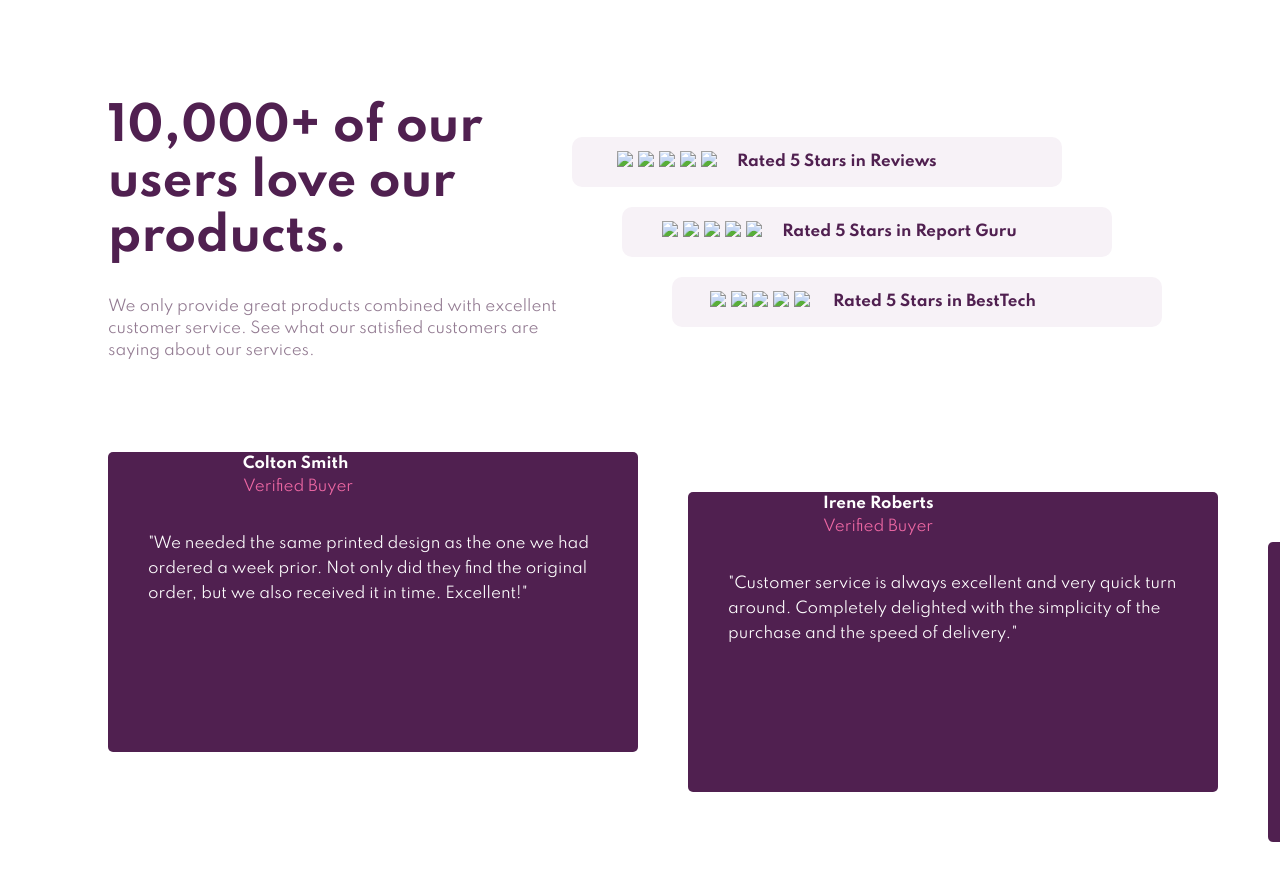
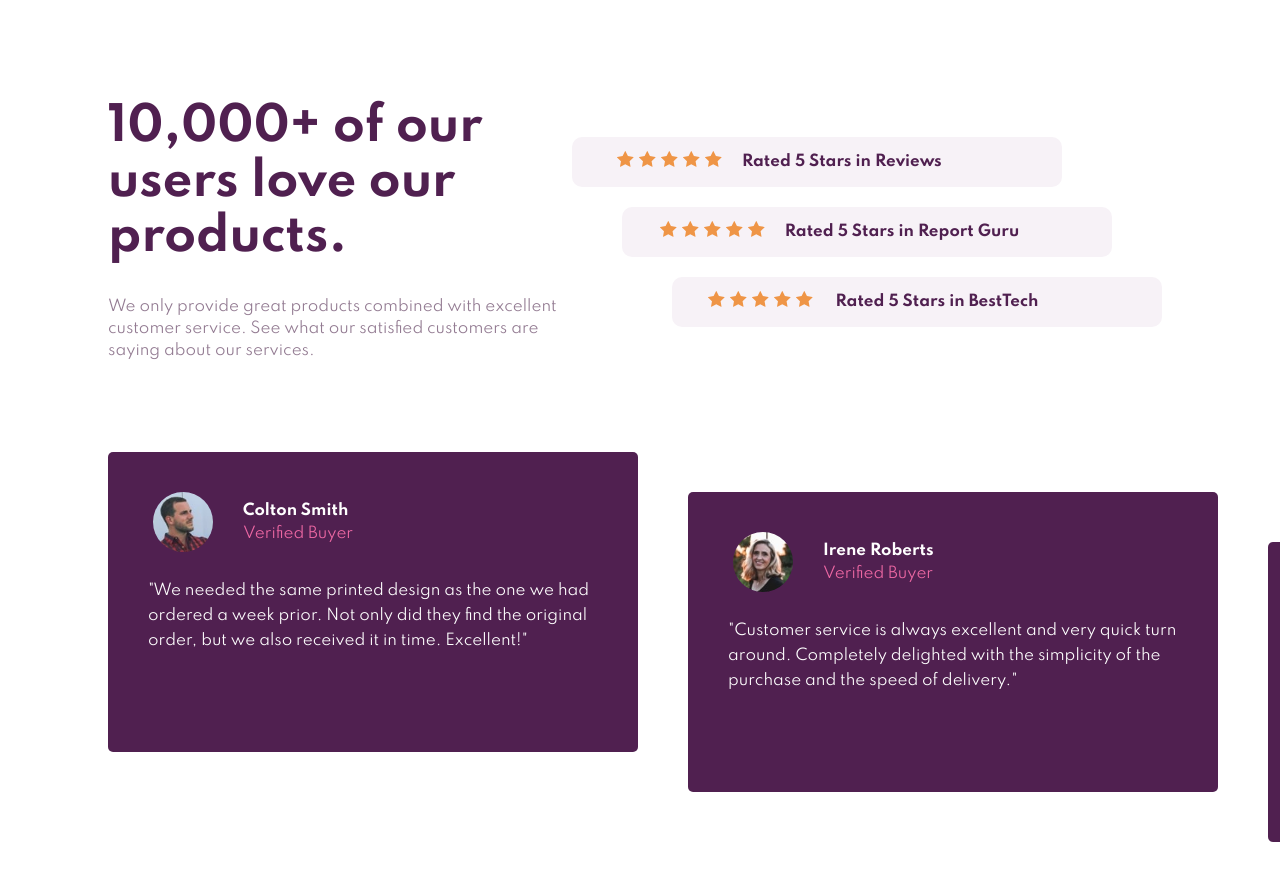
Before and after one commit to yungnicle/coco.github.io, a plain HTML site: page index.html in a window 1280 px wide. Shown: the top 880 px of the page. Drawn offline with Linux system fonts and the light colour scheme.

Commit message:
Update index.html

```diff
--- a/index.html
+++ b/index.html
@@ -9,7 +9,7 @@
       rel="icon"
       type="image/png"
       sizes="32x32"
-      href="./images/favicon-32x32.png"
+      href="favicon-32x32.png"
     />
 <link rel="stylesheet" type="text/css" href="styles.css"/>
     <title>Frontend Mentor | Social proof section</title>
@@ -39,15 +39,15 @@
     </div>
     <ul class="ratings">
       <li class="reviews">
-        <span class="stars"><img src="./images/icon-star.svg"><img src="./images/icon-star.svg"><img src="./images/icon-star.svg"><img src="./images/icon-star.svg"><img src="./images/icon-star.svg"></span>
+        <span class="stars"><img src="icon-star.svg"><img src="icon-star.svg"><img src="icon-star.svg"><img src="icon-star.svg"><img src="icon-star.svg"></span>
         <span class="rate">Rated 5 Stars in Reviews</span></li>
 
         <li class="guru">
-        <span class="stars1"><img src="./images/icon-star.svg"><img src="./images/icon-star.svg"><img src="./images/icon-star.svg"><img src="./images/icon-star.svg"><img src="./images/icon-star.svg"></span>
+        <span class="stars1"><img src="icon-star.svg"><img src="icon-star.svg"><img src="icon-star.svg"><img src="icon-star.svg"><img src="icon-star.svg"></span>
         <span class="rate1">Rated 5 Stars in Report Guru</span></li>
 
         <li class="besttech">
-          <span class="stars2"><img src="./images/icon-star.svg"><img src="./images/icon-star.svg"><img src="./images/icon-star.svg"><img src="./images/icon-star.svg"><img src="./images/icon-star.svg"></span>
+          <span class="stars2"><img src="icon-star.svg"><img src="icon-star.svg"><img src="icon-star.svg"><img src="icon-star.svg"><img src="icon-star.svg"></span>
         <span class="rate2">Rated 5 Stars in BestTech</span></li>
     </ul>
 
@@ -55,7 +55,7 @@
     <div class="testimonials flex-container">
       <div class="testimonial-card1">
         <div class="card-name-img flex-container">
-          <img src="./images/image-colton.jpg" alt="">
+          <img src="image-colton.jpg" alt="">
           <div class="name-split">
             <p class="card-name">Colton Smith</p>
             <p class="card-subtitle">Verified Buyer</p>
@@ -69,7 +69,7 @@
       </div>
       <div class="testimonial-card2">
         <div class="card-name-img flex-container">
-          <img src="./images/image-irene.jpg" alt="">
+          <img src="image-irene.jpg" alt="">
           <div class="name-split">
             <p class="card-name">Irene Roberts</p>
             <p class="card-subtitle">Verified Buyer</p>
@@ -82,7 +82,7 @@
       </div>
       <div class="testimonial-card3">
         <div class="card-name-img flex-container">
-          <img src="./images/image-anne.jpg" alt="">
+          <img src="image-anne.jpg" alt="">
           <div class="name-split">
             <p class="card-name">Anne Wallace</p>
             <p class="card-subtitle">Verified Buyer</p>
```
